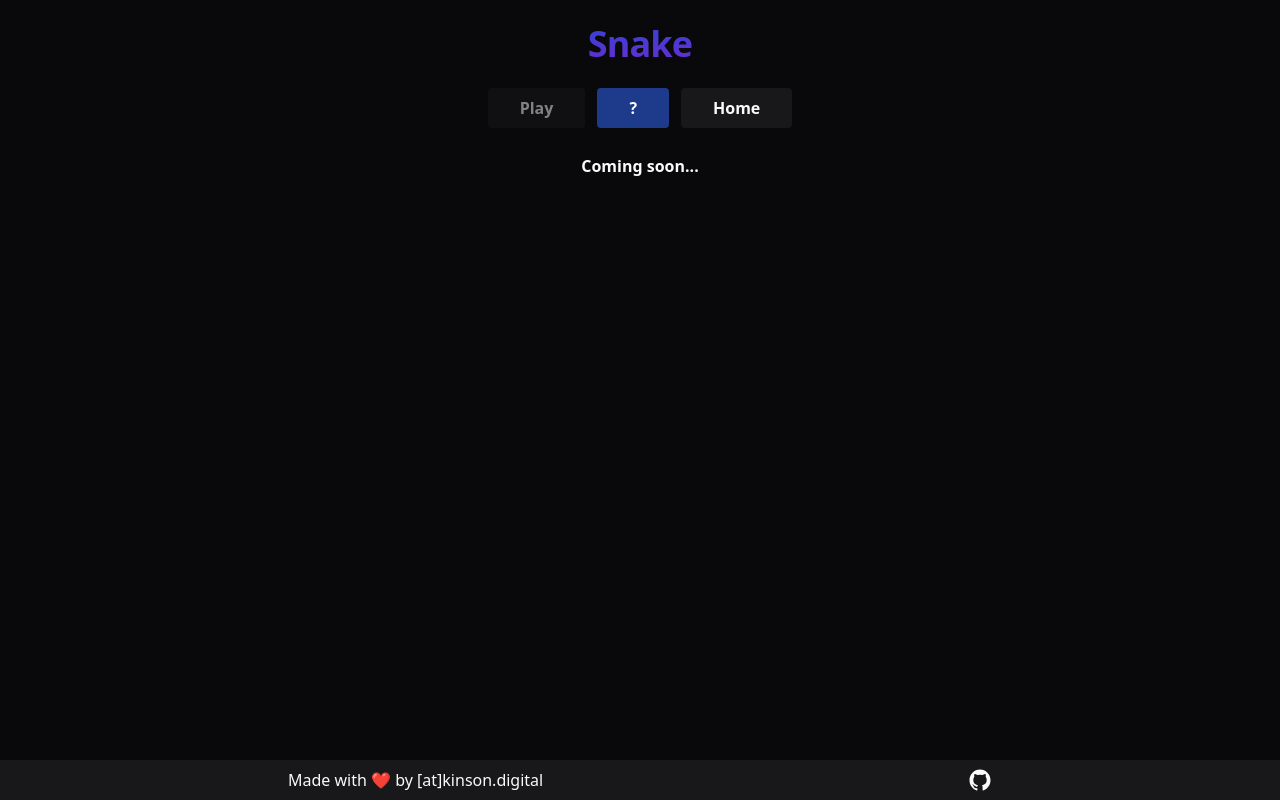
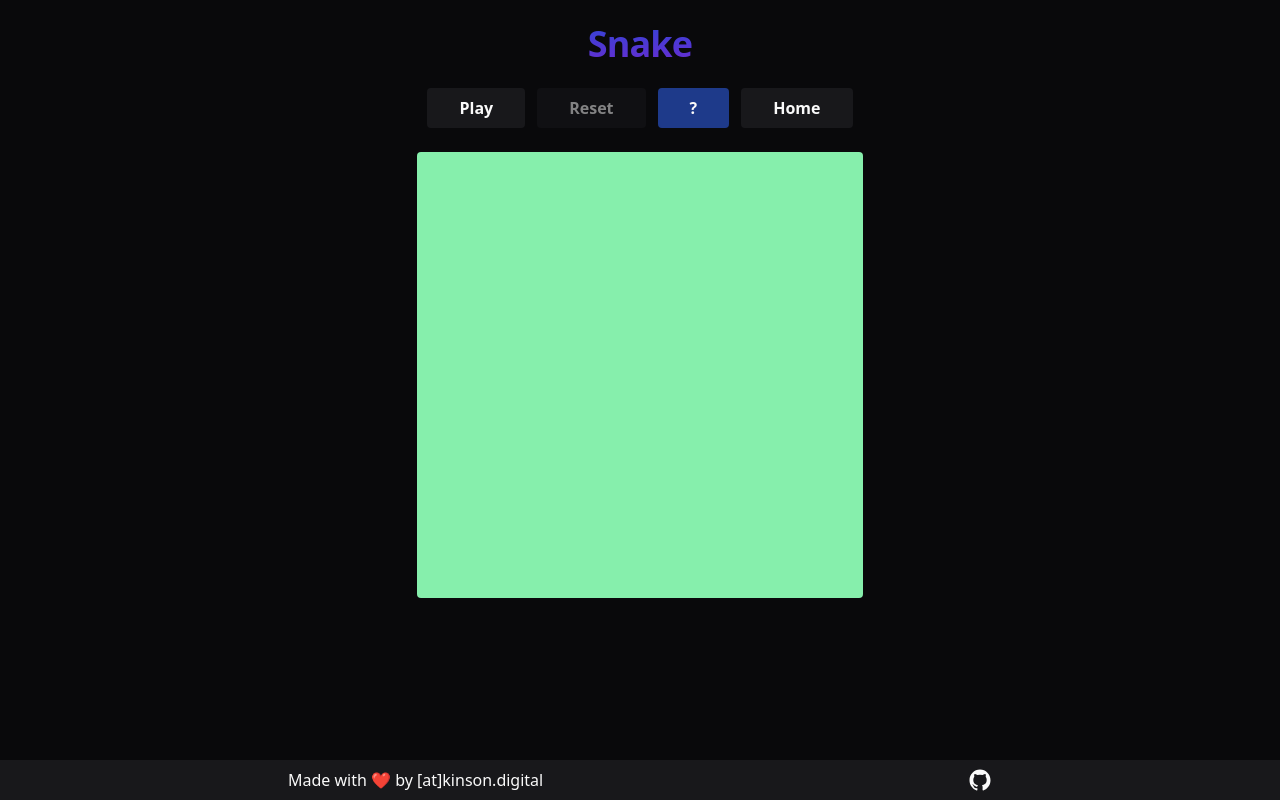
Before and after one commit to RickyAtkinson/react-arcade, a React (Vite) app: page /snake in a window 1280 px wide. Built offline with nearby package versions, Linux system fonts and the light colour scheme.

Commit message:
Add basic game grid to Snake

```diff
--- a/src/Snake.tsx
+++ b/src/Snake.tsx
@@ -2,9 +2,35 @@ import { useState } from "react";
 import Button from "@/components/Button";
 import Navbar from "@/components/Navbar";
 import Modal from "@/components/Modal";
+import useGameGrid from "@/hooks/snake/useGameGrid";
+import SnakeGameGrid from "./components/snake/SnakeGameGrid";
 
 export default function Snake() {
   const [showModal, setShowModal] = useState<boolean>(false);
+  const [isPlaying, setIsPlaying] = useState<boolean>(false);
+  const [isGameOver, setIsGameOver] = useState<boolean>(false);
+  const [isGamePaused, setIsGamePaused] = useState<boolean>(false);
+  const [gameGrid, , resetGameGrid] = useGameGrid();
+
+  function startGame() {
+    setIsPlaying(true);
+  }
+
+  function quitGame() {
+    setIsPlaying(false);
+    setIsGameOver(false);
+    setIsGamePaused(false);
+    resetGameGrid();
+  }
+
+  function toggleGame() {
+    isPlaying ? quitGame() : startGame();
+  }
+
+  function resetGame() {
+    quitGame();
+    startGame();
+  }
 
   return (
     <>
@@ -13,8 +39,11 @@ export default function Snake() {
           Snake
         </h1>
         <Navbar>
-          <Button disabled={true} hover="green">
-            Play
+          <Button hover={isPlaying ? "red" : "green"} onClick={toggleGame}>
+            {isPlaying ? "Quit" : "Play"}
+          </Button>
+          <Button disabled={!isPlaying} hover="blue" onClick={resetGame}>
+            Reset
           </Button>
           <Button
             color="blue"
@@ -28,9 +57,13 @@ export default function Snake() {
         </Navbar>
       </header>
       <main className="container mx-auto flex-grow px-8 pb-6">
-        <p className="text-center font-bold leading-7 [&:not(:first-child)]:mt-6">
-          Coming soon...
-        </p>
+        <div className="flex justify-center gap-3">
+          <SnakeGameGrid
+            gameGrid={gameGrid}
+            isGameOver={isGameOver}
+            isGamePaused={isGamePaused}
+          />
+        </div>
       </main>
       {showModal && (
         <Modal className="border-1 max-h-[80%] w-4/5 max-w-screen-sm rounded border border-zinc-700 bg-zinc-950 p-6 text-left">
--- /dev/null
+++ b/src/components/snake/SnakeGameGrid.tsx
@@ -0,0 +1,37 @@
+import { SnakeGrid } from "@/snake";
+import { COLUMNS, RESOLUTION, ROWS } from "@/data/snake";
+import SnakeGridCell from "./SnakeGridCell";
+
+export default function SnakeGameGrid({
+  gameGrid,
+  isGameOver,
+  isGamePaused,
+}: {
+  gameGrid: SnakeGrid;
+  isGameOver: boolean;
+  isGamePaused: boolean;
+}) {
+  const boardStyles = {
+    "--grid-rows": ROWS,
+    "--grid-columns": COLUMNS,
+    "--grid-resolution": `${RESOLUTION}px`,
+  } as React.CSSProperties;
+
+  return (
+    <div
+      className="grid grid-cols-[repeat(var(--grid-columns),_var(--grid-resolution))] grid-rows-[repeat(var(--grid-rows),_var(--grid-resolution))] gap-[2px] rounded bg-green-300 p-1"
+      style={boardStyles}
+    >
+      {gameGrid.map((row, y) =>
+        row.map((cell, x) => (
+          <SnakeGridCell
+            key={`cell-${x}-${y}`}
+            cell={cell}
+            isGameOver={isGameOver}
+            isGamePaused={isGamePaused}
+          />
+        )),
+      )}
+    </div>
+  );
+}
--- /dev/null
+++ b/src/components/snake/SnakeGridCell.tsx
@@ -0,0 +1,25 @@
+import { clsx } from "clsx";
+import { twMerge } from "tailwind-merge";
+import { SnakeCell } from "@/snake";
+
+export default function SnakeGridCell({
+  cell,
+  isGameOver,
+  isGamePaused,
+}: {
+  cell: SnakeCell;
+  isGameOver: boolean;
+  isGamePaused: boolean;
+}) {
+  return (
+    <div
+      className={twMerge(
+        clsx({
+          "bg-green-800": cell.isOccupiedBy === "Snake",
+          "bg-red-700": cell.isOccupiedBy === "Apple",
+          "opacity-10": isGameOver || isGamePaused,
+        }),
+      )}
+    ></div>
+  );
+}
--- /dev/null
+++ b/src/data/snake.ts
@@ -0,0 +1,8 @@
+import { SnakeCell } from "@/snake";
+
+export const COLUMNS = 20; // The number of columns in the game board.
+export const ROWS = 20; // The number of rows in the game board.
+export const RESOLUTION = 20; // Size in pixels of the game board grid cells.
+export const DEFAULT_CELL: SnakeCell = {
+  isOccupiedBy: null,
+};
--- /dev/null
+++ b/src/hooks/snake/useGameGrid.ts
@@ -0,0 +1,21 @@
+import { useCallback, useState } from "react";
+import { SetStateFunction } from "@/index";
+import { SnakeGrid } from "@/snake";
+import { COLUMNS, ROWS, DEFAULT_CELL } from "@/data/snake";
+import { createEmptyGrid } from "@/utils/grid";
+
+export default function useGameGrid(): [
+  SnakeGrid,
+  SetStateFunction<SnakeGrid>,
+  () => void,
+] {
+  const [gameGrid, setGameGrid] = useState<SnakeGrid>(
+    createEmptyGrid(ROWS, COLUMNS, DEFAULT_CELL),
+  );
+
+  const resetGameGrid = useCallback(() => {
+    setGameGrid(createEmptyGrid(ROWS, COLUMNS, DEFAULT_CELL));
+  }, []);
+
+  return [gameGrid, setGameGrid, resetGameGrid];
+}
--- /dev/null
+++ b/src/snake.d.ts
@@ -0,0 +1,7 @@
+import { Grid } from "@/index";
+
+export interface SnakeCell {
+  isOccupiedBy: "Snake" | "Apple" | null;
+}
+
+export type SnakeGrid = Grid<SnakeCell>;
```
